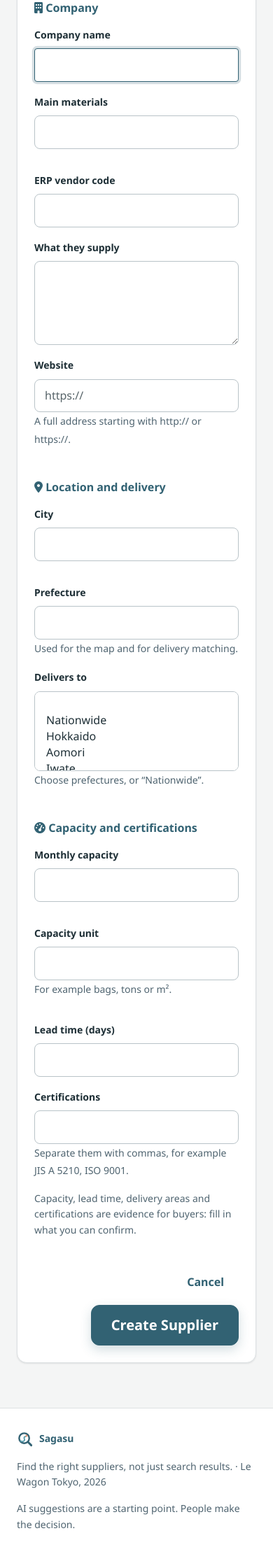
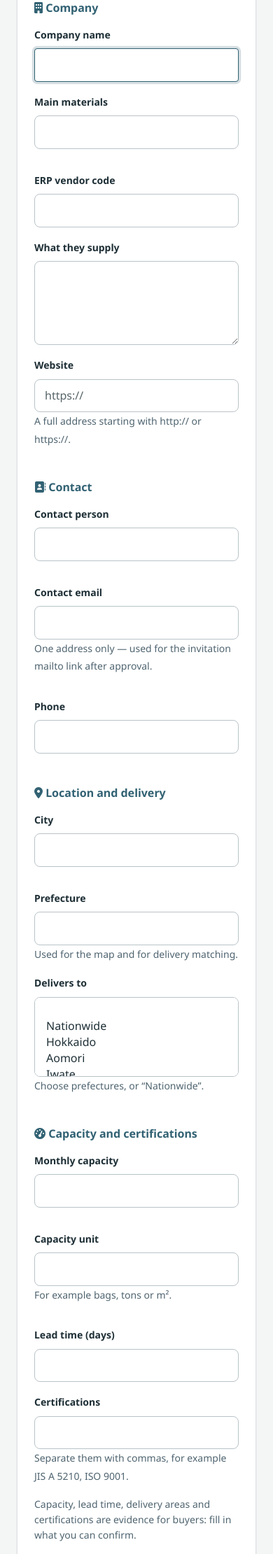
Before and after one commit to Nainoaclls/sagasu, a Rails app: page /suppliers/new in a window 390 px wide. Shown: the part 325-2546 px from the top of the page at 70% size. Before the commit the page ends 2510 px from the top, so only its background shows below. Run offline with Rails 7, Linux system fonts and the light colour scheme; a user stored in the database is signed in; data that the repository does not hold is empty; style sheets or scripts are compiled from the project's sources; some libraries are stand-ins or nearby versions.

Commit message:
Add contact person, email and phone to suppliers
Nullable fields, shown on the supplier form and record page. The email
is validated as a single address (no lists, no header tricks) so the
post-approval invitation page can safely build a mailto: link from it.
Seed contacts are fictional and use the reserved .example domain; every
fourth supplier has no email to exercise the missing-email state.

```diff
--- a/app/controllers/suppliers_controller.rb
+++ b/app/controllers/suppliers_controller.rb
@@ -64,7 +64,7 @@ class SuppliersController < ApplicationController
   def supplier_params
     params.require(:supplier).permit(:name, :category, :description, :website, :erp_vendor_code, :city, :prefecture,
                                      :monthly_capacity, :capacity_unit, :lead_time_days, :certifications_text,
-                                     delivery_areas: [])
+                                     :contact_name, :email, :phone, delivery_areas: [])
   end
 
   # Compact results inside a project group, to add a supplier found by search
--- a/app/models/supplier.rb
+++ b/app/models/supplier.rb
@@ -16,6 +16,11 @@ class Supplier < ApplicationRecord
   # Full-string match: only http(s) links, no "javascript:" or spaces (they are rendered as hrefs)
   validates :website, :source_url, format: { with: %r{\Ahttps?://[^\s<>"]+\z}i }, allow_blank: true
   validates :erp_vendor_code, uniqueness: true, allow_nil: true
+  validates :contact_name, length: { maximum: 120 }
+  validates :phone, length: { maximum: 30 }
+  # One address a mailto: link can carry — no address lists or header tricks.
+  validates :email, format: { with: URI::MailTo::EMAIL_REGEXP }, allow_blank: true
+  validates :email, format: { without: /[\r\n,;?&#]/ }, allow_blank: true
   validates :prefecture, inclusion: { in: Prefecture::ALL }, allow_blank: true
   validate :known_delivery_areas
 
--- a/app/views/suppliers/_form.html.erb
+++ b/app/views/suppliers/_form.html.erb
@@ -18,6 +18,24 @@
                 input_html: { rows: 3 } %>
     <%= f.input :website, label: t("supplier_management.form.website"), required: false,
                 hint: t("supplier_management.form.website_hint"), input_html: { inputmode: "url", placeholder: "https://" } %>
+  </fieldset>
+
+  <fieldset class="sg-fieldset">
+    <legend><%= icon("fa-address-book") %> <%= t("supplier_contacts.form.legend") %></legend>
+    <div class="row g-3">
+      <div class="col-md-4">
+        <%= f.input :contact_name, label: t("supplier_contacts.form.contact_name"), required: false,
+                    input_html: { maxlength: 120 } %>
+      </div>
+      <div class="col-md-4">
+        <%= f.input :email, label: t("supplier_contacts.form.email"), required: false,
+                    hint: t("supplier_contacts.form.email_hint"), input_html: { inputmode: "email" } %>
+      </div>
+      <div class="col-md-4">
+        <%= f.input :phone, label: t("supplier_contacts.form.phone"), required: false,
+                    input_html: { inputmode: "tel", maxlength: 30 } %>
+      </div>
+    </div>
   </fieldset>
 
   <fieldset class="sg-fieldset">
--- a/app/views/suppliers/show.html.erb
+++ b/app/views/suppliers/show.html.erb
@@ -45,6 +45,9 @@
           <%= supplier_fact(t("suppliers.show.facts.delivers_to"), @supplier.delivery_areas.join(", ").presence) %>
           <%= supplier_fact(t("suppliers.show.facts.certifications"), @supplier.certifications.join(", ").presence) %>
           <%= supplier_fact(t("suppliers.show.facts.tax_id"), @supplier.tax_id) %>
+          <%= supplier_fact(t("supplier_contacts.show.contact_name"), @supplier.contact_name) %>
+          <%= supplier_fact(t("supplier_contacts.show.email"), (@supplier.email.presence && mail_to(@supplier.email))) %>
+          <%= supplier_fact(t("supplier_contacts.show.phone"), @supplier.phone.presence) %>
         </dl>
         <% if (source = safe_external_url(@supplier.source_url)) %>
           <p class="sg-caption mt-3 mb-0"><%= icon("fa-link") %> <%= t("suppliers.show.source", url: link_to(source, source, target: "_blank", rel: "noopener noreferrer")) %></p>
--- /dev/null
+++ b/config/locales/supplier_contacts.en.yml
@@ -0,0 +1,12 @@
+en:
+  supplier_contacts:
+    form:
+      legend: "Contact"
+      contact_name: "Contact person"
+      email: "Contact email"
+      email_hint: "One address only — used for the invitation mailto link after approval."
+      phone: "Phone"
+    show:
+      contact_name: "Contact person"
+      email: "Email"
+      phone: "Phone"
--- /dev/null
+++ b/config/locales/supplier_contacts.fr.yml
@@ -0,0 +1,12 @@
+fr:
+  supplier_contacts:
+    form:
+      legend: "Contact"
+      contact_name: "Personne de contact"
+      email: "E-mail de contact"
+      email_hint: "Une seule adresse — utilisée pour le lien mailto de l'invitation après approbation."
+      phone: "Téléphone"
+    show:
+      contact_name: "Personne de contact"
+      email: "E-mail"
+      phone: "Téléphone"
--- /dev/null
+++ b/config/locales/supplier_contacts.ja.yml
@@ -0,0 +1,12 @@
+ja:
+  supplier_contacts:
+    form:
+      legend: "連絡先"
+      contact_name: "担当者名"
+      email: "連絡先メールアドレス"
+      email_hint: "1件のみ — 承認後の招待メールリンク（mailto）に使われます。"
+      phone: "電話番号"
+    show:
+      contact_name: "担当者名"
+      email: "メールアドレス"
+      phone: "電話番号"
```
Also changed, not shown: db/migrate/20261127064459_add_contact_fields_to_suppliers.rb (added, +7 -0 lines), db/seeds.rb (+6 -1 lines), test/models/supplier_test.rb (+20 -0 lines), db/schema.rb.
